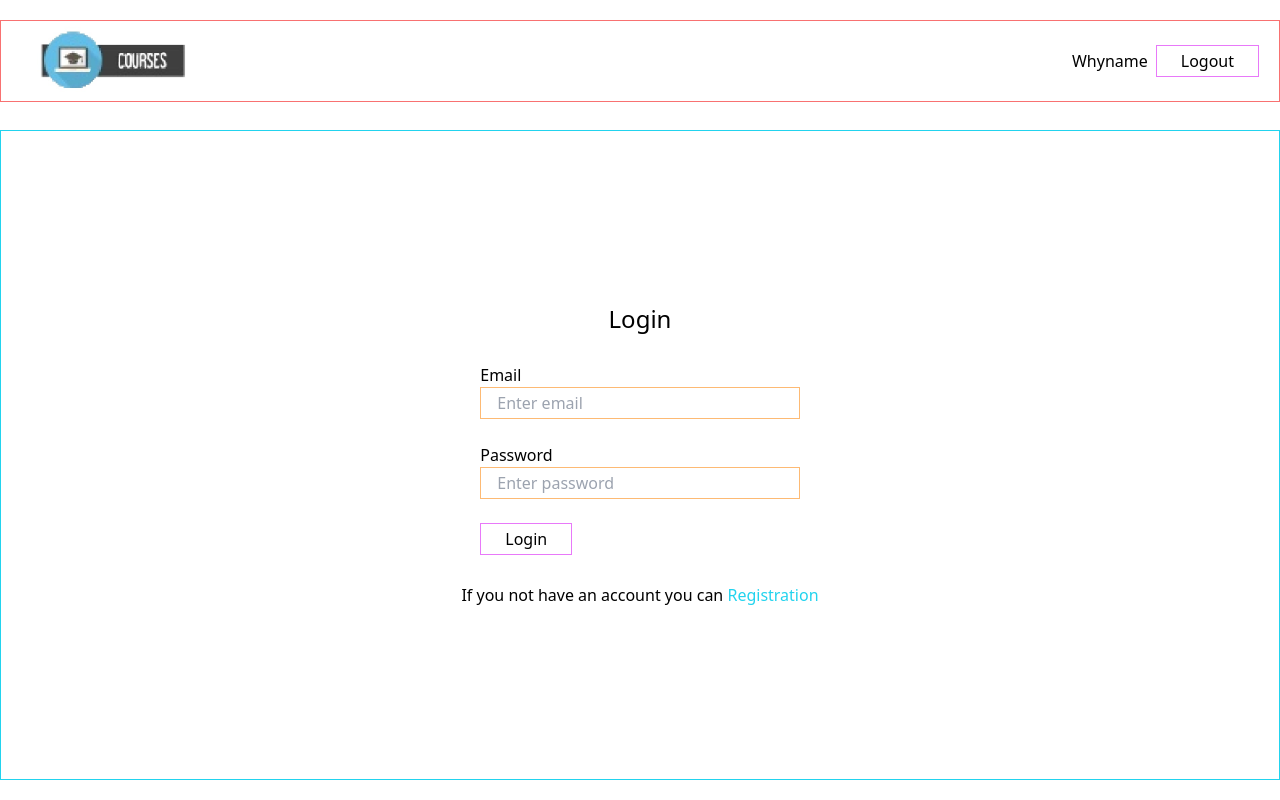
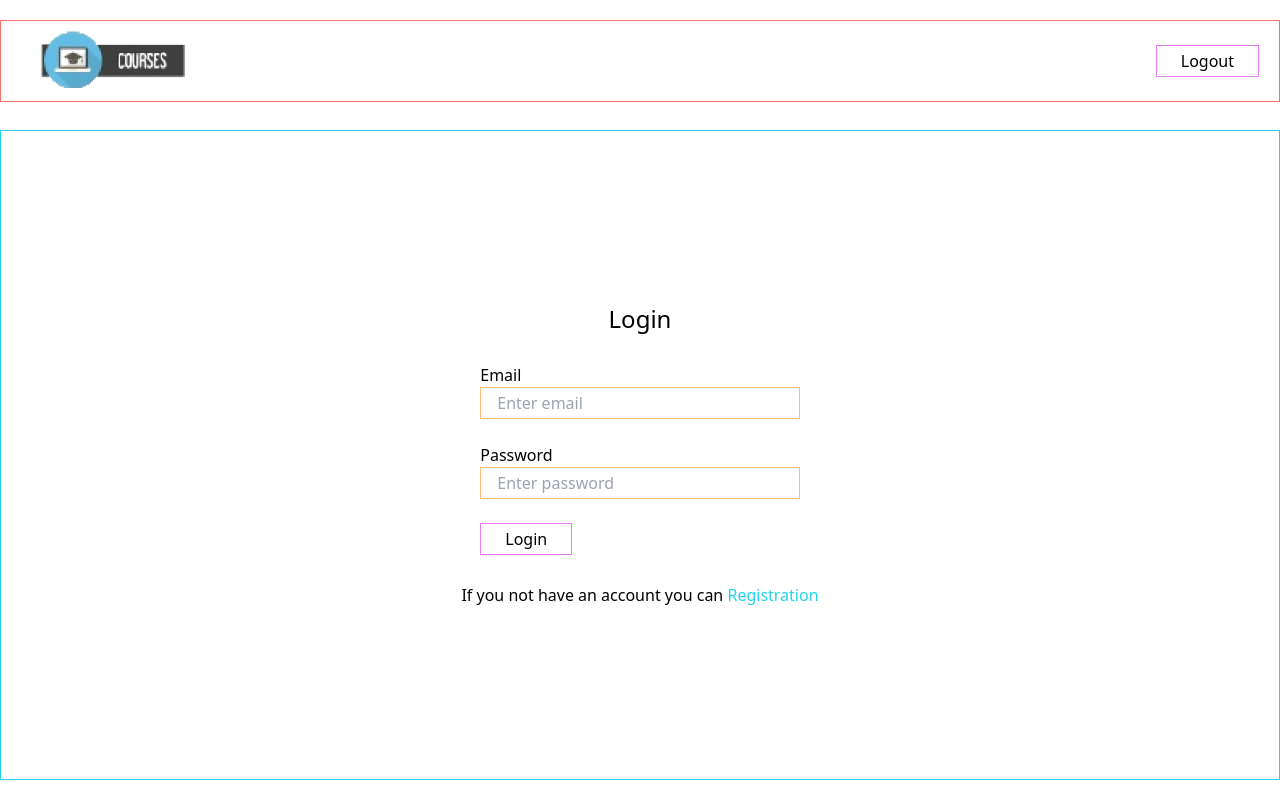
Before and after one commit to Alena557miles/courses-app-react, a React (Create React App) app: page / in a window 1280 px wide. Built offline with nearby package versions, Linux system fonts and the light colour scheme.

Commit message:
welcome name added

```diff
--- a/src/App.jsx
+++ b/src/App.jsx
@@ -8,15 +8,19 @@ import { ErrorPage } from './components/Errorpage/Errorpage';
 
 import { Route, Routes } from 'react-router-dom';
 import { CreateCourse } from './components/Courses/components/CreateCourse/CreateCourse';
+import { useState } from 'react';
 
 function App() {
+	const [userName, setUserName] = useState('');
+	const createUser = (user) => {
+		setUserName(user);
+	};
 	return (
 		<Routes>
-			<Route path='/' element={<Header name={'Whyname'} />}>
+			<Route path='/' element={<Header userName={userName} />}>
 				<Route index element={<Login />} />
 				<Route path='/registration' element={<Registration />} />
-				<Route path='/login' element={<Login />} />
-				<Route path='/logout' element={<Registration />} />
+				<Route path='/login' element={<Login createUser={createUser} />} />
 				<Route path='/courses' element={<Courses />} />
 				<Route path='/courses/:courseId' element={<CourseInfo />} />
 				<Route path='/courses/add' element={<CreateCourse />} />
--- a/src/components/Courses/Courses.jsx
+++ b/src/components/Courses/Courses.jsx
@@ -12,7 +12,6 @@ import { useNavigate } from 'react-router-dom';
 export function Courses() {
 	const courses = mockedCoursesList;
 	const [searchResult, setSearchResult] = useState(mockedCoursesList);
-
 	const navigate = useNavigate();
 
 	const handleInput = (e) => {
@@ -30,6 +29,7 @@ export function Courses() {
 	const handleAddcourse = () => {
 		navigate('/courses/add');
 	};
+
 	return (
 		<div className='flex flex-col border border-blue-400 p-7 mt-7'>
 			<div className='flex flex-row justify-between  mb-7'>
--- a/src/components/Header/Header.jsx
+++ b/src/components/Header/Header.jsx
@@ -8,15 +8,10 @@ import { Outlet } from 'react-router-dom';
 
 import { useNavigate } from 'react-router-dom';
 
-// Show user's name if he is logged in.
-// When user clicks on Logout button, App should navigate to /login
-// and you should remove token from localStorage.
 // Logout button and user's name should not be on Login and Registration pages.
-// When user click Logout button in Header component, token should be removed from
-// localStorage and user is navigated to Login page.
 
 export function Header(props) {
-	const name = props.name;
+	const name = props.userName;
 	const navigate = useNavigate();
 	const handleLogOut = (e) => {
 		e.preventDefault();
--- a/src/components/Login/Login.jsx
+++ b/src/components/Login/Login.jsx
@@ -7,7 +7,7 @@ import { Input } from '../../common/Input/Input';
 
 import { BUTTON_TEXT_LOGIN } from '../../constants';
 
-export function Login() {
+export function Login({ createUser }) {
 	const [password, setPassword] = useState('');
 	const [email, setEmail] = useState('');
 	const [error, setError] = useState('');
@@ -61,6 +61,8 @@ export function Login() {
 				if (response.successful) {
 					localStorage.setItem('token', response.result);
 					navigate('/courses');
+					const name = localStorage.getItem('name');
+					createUser(name);
 				} else if (response.errors) {
 					setError(response.errors);
 				} else {
--- a/src/components/Registration/Registration.jsx
+++ b/src/components/Registration/Registration.jsx
@@ -56,7 +56,6 @@ export function Registration() {
 			email,
 			password,
 		};
-
 		fetch('http://localhost:4000/register', {
 			method: 'POST',
 			headers: {
@@ -67,6 +66,7 @@ export function Registration() {
 			.then((res) => res.json())
 			.then((response) => {
 				if (response.successful) {
+					localStorage.setItem('name', name);
 					navigate('/login');
 				} else if (response.errors) {
 					setError(response.result);
```
